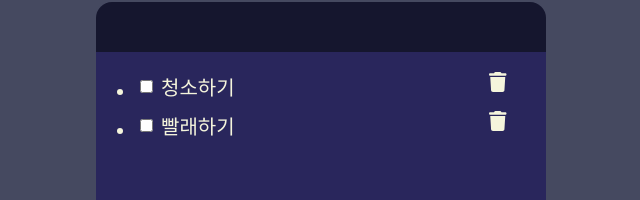
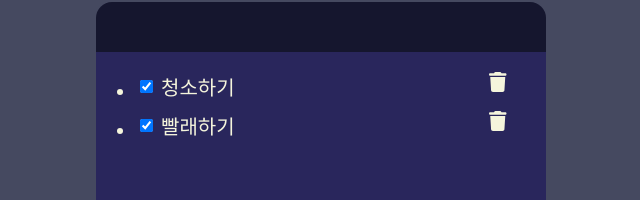
Before and after one commit to chb6734/minitodolist, a React (Create React App) app: page / in a window 1280 px wide. Shown: the part 148-348 px from the top of the page, without its empty margins (319-959 px from the left). Built offline with nearby package versions, Linux system fonts and the light colour scheme.

Commit message:
feat: state 변경 및 삭제 기능 추가

```diff
--- /dev/null
+++ b/src/components/Todo/Todo.jsx
@@ -0,0 +1,38 @@
+import React from "react";
+import styled from "../Todolist.module.css";
+import { FontAwesomeIcon } from "@fortawesome/react-fontawesome";
+import { faTrash } from "@fortawesome/free-solid-svg-icons";
+
+export default function Todo({ todo, onUpdate, onDelete }) {
+  const { id, work, state } = todo;
+  const handleChange = (e) => {
+    onUpdate({ ...todo, state: e.target.checked ? true : false });
+  };
+  const handleDelete = () => {
+    onDelete(todo);
+  };
+  return (
+    <>
+      <li className={styled.item} key={id}>
+        <article className={styled.article}>
+          <div className={styled.checkwork}>
+            <input
+              type="checkbox"
+              name="state"
+              value={id}
+              checked={state}
+              onChange={handleChange}
+            />
+            <div className={styled.work}>{work}</div>
+          </div>
+
+          <FontAwesomeIcon
+            icon={faTrash}
+            className={styled.trashbtn}
+            onClick={handleDelete}
+          />
+        </article>
+      </li>
+    </>
+  );
+}
--- a/src/components/Todolist.jsx
+++ b/src/components/Todolist.jsx
@@ -1,8 +1,7 @@
 import React, { useEffect, useState } from "react";
 import AddTodo from "./AddTodo";
 import styled from "./Todolist.module.css";
-import { FontAwesomeIcon } from "@fortawesome/react-fontawesome";
-import { faTrash } from "@fortawesome/free-solid-svg-icons";
+import Todo from "./Todo/Todo";
 
 export default function Todolist() {
   const [todos, setTodos] = useState([]);
@@ -19,29 +18,24 @@ export default function Todolist() {
   const handleAdd = (todo) => {
     setTodos([...todos, todo]);
   };
+  const handleUpdate = (updated) => {
+    setTodos(todos.map((t) => (t.id === updated.id ? updated : t)));
+  };
 
-  const handleDelete = () => {
-    console.log("삭제 이벤트");
+  const handleDelete = (deleted) => {
+    setTodos(todos.filter((t) => t.id !== deleted.id));
   };
   return (
     <>
       <div className={styled.content}>
         <ul className={styled.list}>
           {todos.map((todo) => (
-            <li className={styled.item} key={todo.id}>
-              <article className={styled.article}>
-                <div className={styled.checkwork}>
-                  <input type="checkbox" name="state" value={todo.id} />
-                  <div className={styled.work}>{todo.work}</div>
-                </div>
-
-                <FontAwesomeIcon
-                  icon={faTrash}
-                  className={styled.trashbtn}
-                  onClick={handleDelete}
-                />
-              </article>
-            </li>
+            <Todo
+              key={todo.id}
+              todo={todo}
+              onUpdate={handleUpdate}
+              onDelete={handleDelete}
+            />
           ))}
         </ul>
       </div>
```
